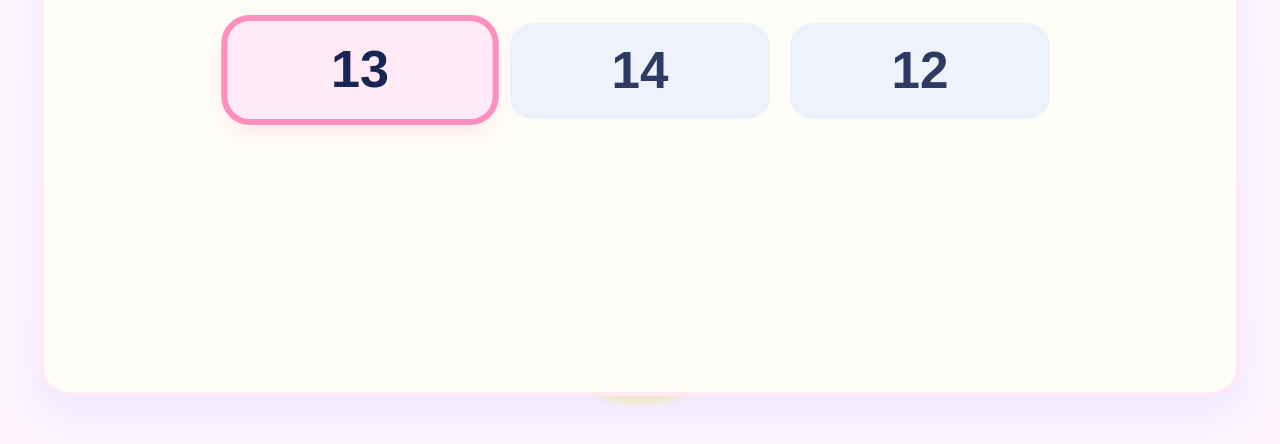
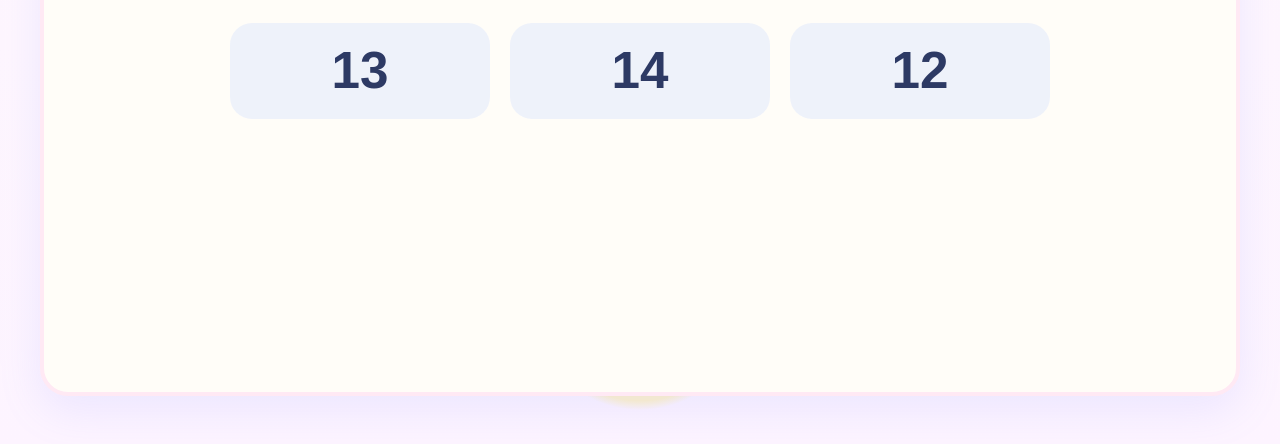
Before and after one commit to HosooJeong/kids-math-tv, a website built with Vite: page index.html in a window 1280 px wide. Both pictures are taken after a click on the button "시작하기". Shown: the part 356-800 px from the top of the page. Built offline with nearby package versions, Linux system fonts and the light colour scheme.

Commit message:
Hide initial quiz focus until user interaction

```diff
--- a/src/app/createApp.js
+++ b/src/app/createApp.js
@@ -75,10 +75,12 @@ export function createApp(root) {
 
   bindRemote({
     onLeft: () => {
+      screenApi?.onNavigate?.();
       focusIndex -= 1;
       clampFocus();
     },
     onRight: () => {
+      screenApi?.onNavigate?.();
       focusIndex += 1;
       clampFocus();
     },
--- a/src/features/ui/screens/quizScreen.js
+++ b/src/features/ui/screens/quizScreen.js
@@ -1,6 +1,6 @@
 export function renderQuizScreen(root, { question, progressText, feedback, onChoice }) {
   root.innerHTML = `
-    <section class="screen">
+    <section class="screen quiz-screen" id="quiz-screen">
       <p class="progress">${progressText}</p>
       <div class="problem">${question.prompt}</div>
       <div class="btn-row choices-row" id="choices"></div>
@@ -11,7 +11,12 @@ export function renderQuizScreen(root, { question, progressText, feedback, onCho
   const choicesEl = root.querySelector("#choices");
   let isSubmitting = false;
 
+  const quizScreenEl = root.querySelector("#quiz-screen");
   const buttons = [];
+
+  function revealFocus() {
+    quizScreenEl.classList.add("show-focus");
+  }
 
   function setFocus(idx) {
     buttons.forEach((b, i) => b.classList.toggle("focused", i === idx));
@@ -20,6 +25,7 @@ export function renderQuizScreen(root, { question, progressText, feedback, onCho
   function submitChoice(choice, idx) {
     if (isSubmitting) return;
     isSubmitting = true;
+    revealFocus();
     setFocus(idx);
     setTimeout(() => {
       onChoice(choice);
@@ -32,7 +38,10 @@ export function renderQuizScreen(root, { question, progressText, feedback, onCho
     btn.className = "choice-btn";
     btn.dataset.focus = String(idx);
     btn.textContent = String(choice);
-    btn.addEventListener("pointerdown", () => setFocus(idx));
+    btn.addEventListener("pointerdown", () => {
+      revealFocus();
+      setFocus(idx);
+    });
     btn.addEventListener("click", () => submitChoice(choice, idx));
     choicesEl.appendChild(btn);
     buttons.push(btn);
@@ -43,6 +52,7 @@ export function renderQuizScreen(root, { question, progressText, feedback, onCho
   return {
     focusCount: buttons.length,
     setFocus,
+    onNavigate: revealFocus,
     select: (idx) => {
       const value = Number(buttons[idx]?.textContent);
       if (!Number.isNaN(value)) submitChoice(value, idx);
--- a/src/style.css
+++ b/src/style.css
@@ -148,6 +148,14 @@ body.bg-wave {
 
 .choice-btn.focused {
   background: #ffeaf5;
+}
+
+.quiz-screen:not(.show-focus) .choice-btn.focused {
+  outline: none;
+  box-shadow: none;
+  transform: none;
+  background: #edf1fb;
+  opacity: 0.9;
 }
 
 .choice-btn:active {
```
